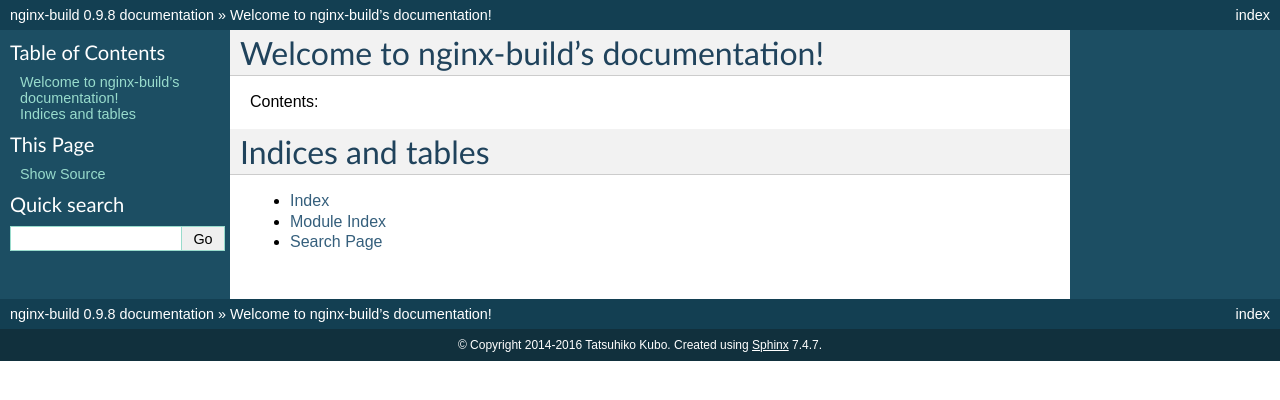
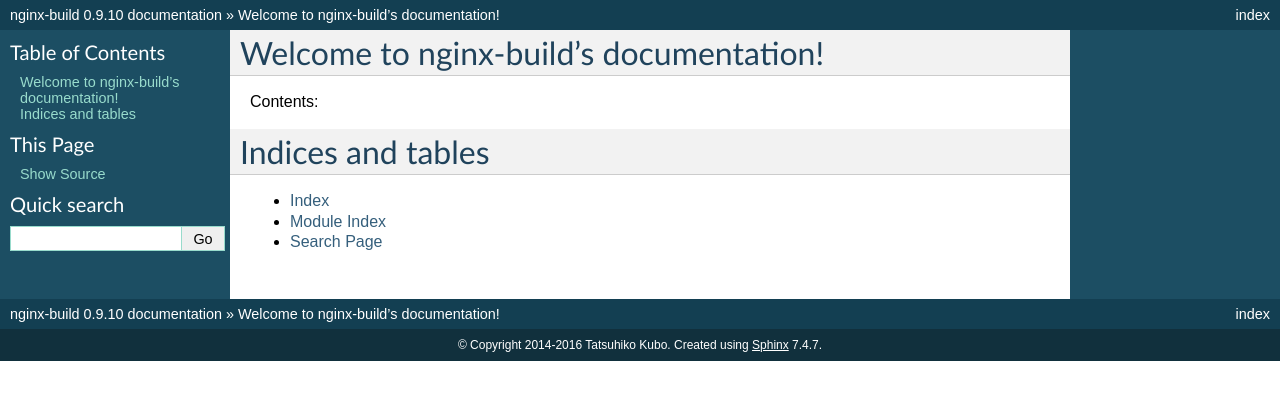
Before and after one commit to cubicdaiya/nginx-build, a Sphinx documentation site: the page built from doc/index.rst, in a window 1280 px wide. Shown: the top 400 px of the page. Built offline with Sphinx 7.4.7, drawn with Linux system fonts in a browser that asks for light colours.

Commit message:
bumped version to 0.9.10.

```diff
--- a/doc/conf.py
+++ b/doc/conf.py
@@ -51,9 +51,9 @@
 # built documents.
 #
 # The short X.Y version.
-version = '0.9.9'
+version = '0.9.10'
 # The full version, including alpha/beta/rc tags.
-release = '0.9.8'
+release = '0.9.10'
 
 # The language for content autogenerated by Sphinx. Refer to documentation
 # for a list of supported languages.
```
Also changed, not shown: 3 other files.
